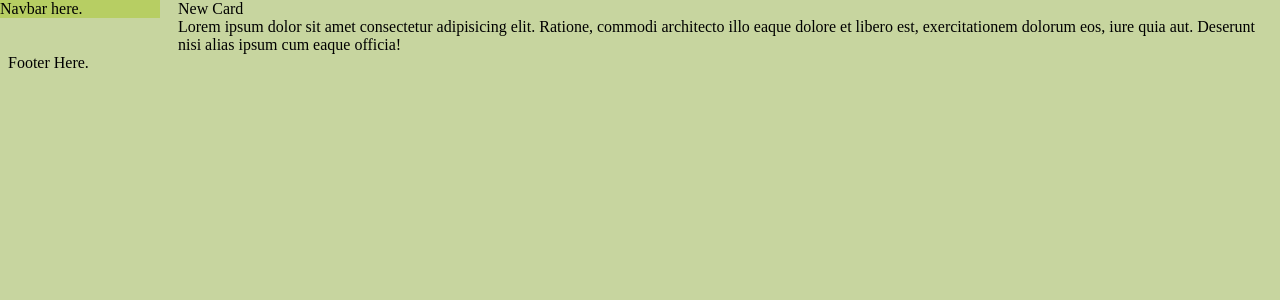
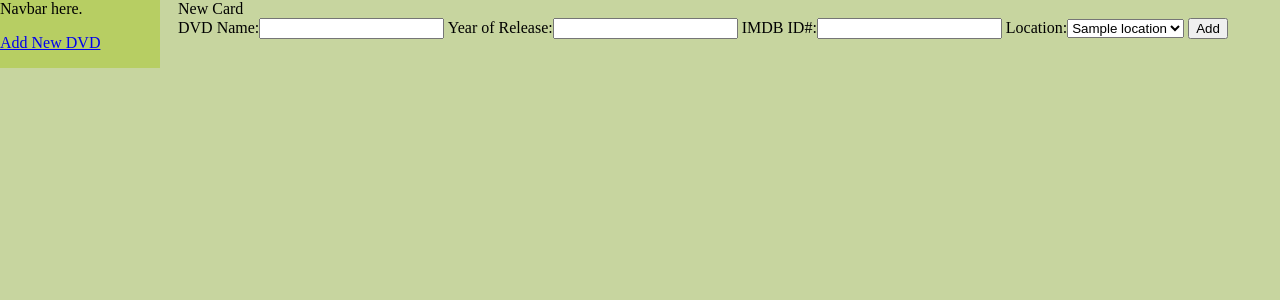
Before and after one commit to davidglic/dvdcatalog, a Node server app: template views/library/new-card.ejs in a window 1280 px wide. Shown: the part 88-388 px from the top of the page. Run offline with Node 20, Linux system fonts and the light colour scheme; the template is opened without the code that fills it: values that come from a table or form of the project are taken from there, others are empty; tables that the repository leaves empty hold one stand-in row (values such as "Sample post"); some libraries are stand-ins or nearby versions.

Commit message:
add DVD added

```diff
--- a/models/dvd.js
+++ b/models/dvd.js
@@ -20,7 +20,8 @@ module.exports = (sequelize, DataTypes) => {
     name: DataTypes.STRING,
     year: DataTypes.INTEGER,
     location_id: DataTypes.INTEGER,
-    imdb_id: DataTypes.INTEGER
+    imdb_id: DataTypes.INTEGER,
+    user_id: DataTypes.INTEGER
   }, {
     sequelize,
     modelName: 'DVD',
--- a/routes/library.js
+++ b/routes/library.js
@@ -8,9 +8,10 @@ const ctrl = require('../controllers')
 router.get('/:user', ctrl.library.index)
 
 //.get /add/:user add new DVD card display
-router.get('/add/:user/', ctrl.library.displayCard)
+router.get('/add/:user/', ctrl.library.displayNewCard)
 
 //.post /add/:user add new DVD
+router.post('/add/:user/', ctrl.library.postNewCard)
 
 //.get /loc/:user list locatoins add included in page.
 router.get('/loc/:user/', ctrl.library.displayLocations)
--- a/views/library/index.ejs
+++ b/views/library/index.ejs
@@ -3,7 +3,7 @@
     <%- include('../partials/header') %>
     <%- include('../partials/sidebar') %>
     <main class="main">
-        <div class="section-title"><%= `${dvdList[0].User.name}'s Complete Library`%></div>
+        <div class="section-title"><%= `${user.name}'s Complete Library`%></div>
         <div class="main-content">
             <% for (i=0; i < dvdList.length; i++) { %>
 
--- a/views/library/new-card.ejs
+++ b/views/library/new-card.ejs
@@ -4,7 +4,19 @@
     <%- include('../partials/sidebar') %>
     <main class="main">
         <div class="section-title">New Card</div>
-        <div class="main-content"> Lorem ipsum dolor sit amet consectetur adipisicing elit. Ratione, commodi architecto illo eaque dolore et libero est, exercitationem dolorum eos, iure quia aut. Deserunt nisi alias ipsum cum eaque officia!</div>
+        <div class="main-content">
+            <form action="/library/add/<%= `${user.id}` %>" method="POST">
+                DVD Name:<input type="text" name="name">
+                Year of Release:<input type="text" name="year">
+                IMDB ID#:<input type="text" name="imdbnum">
+                Location:<select name="location_id">
+                    <% for (let i = 0; i < locations.length; i++) { %>
+                        <option value="<%= locations[i].id%>"><%= locations[i].name %></option>
+                    <% } %>
+                </select>
+                <input type="submit" name="" id="" value="Add">
+            </form>
+        </div>
     </main>
 
     <%- include('../partials/footer') %>
--- a/views/partials/sidebar.ejs
+++ b/views/partials/sidebar.ejs
@@ -1,3 +1,5 @@
 <aside class="sidenav">
     Navbar here.
+
+    <p><a href="/library/add/<%= `${user.id}` %>">Add New DVD</a></p>
 </aside>
```
Also changed, not shown: controllers/library.js (+43 -3 lines).
